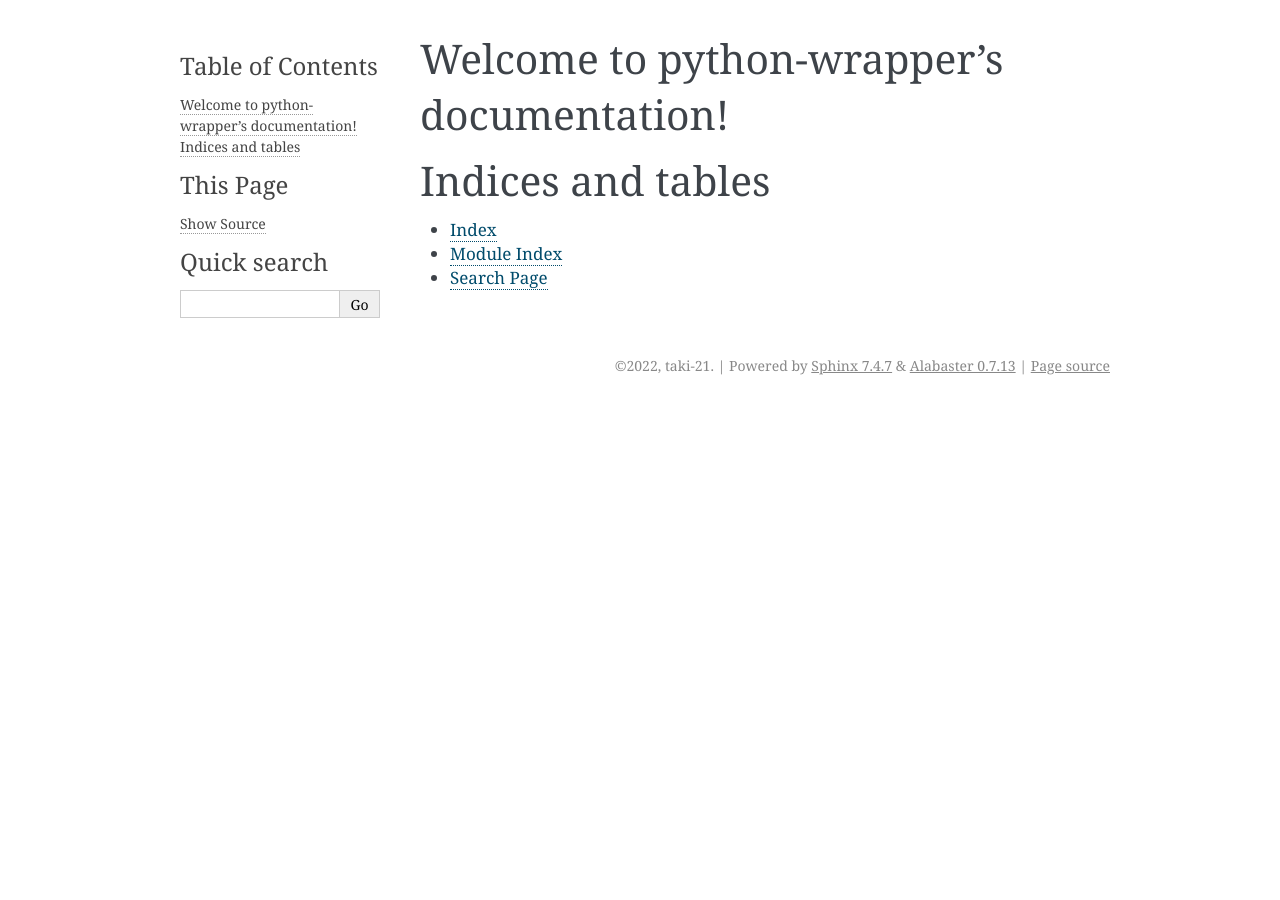
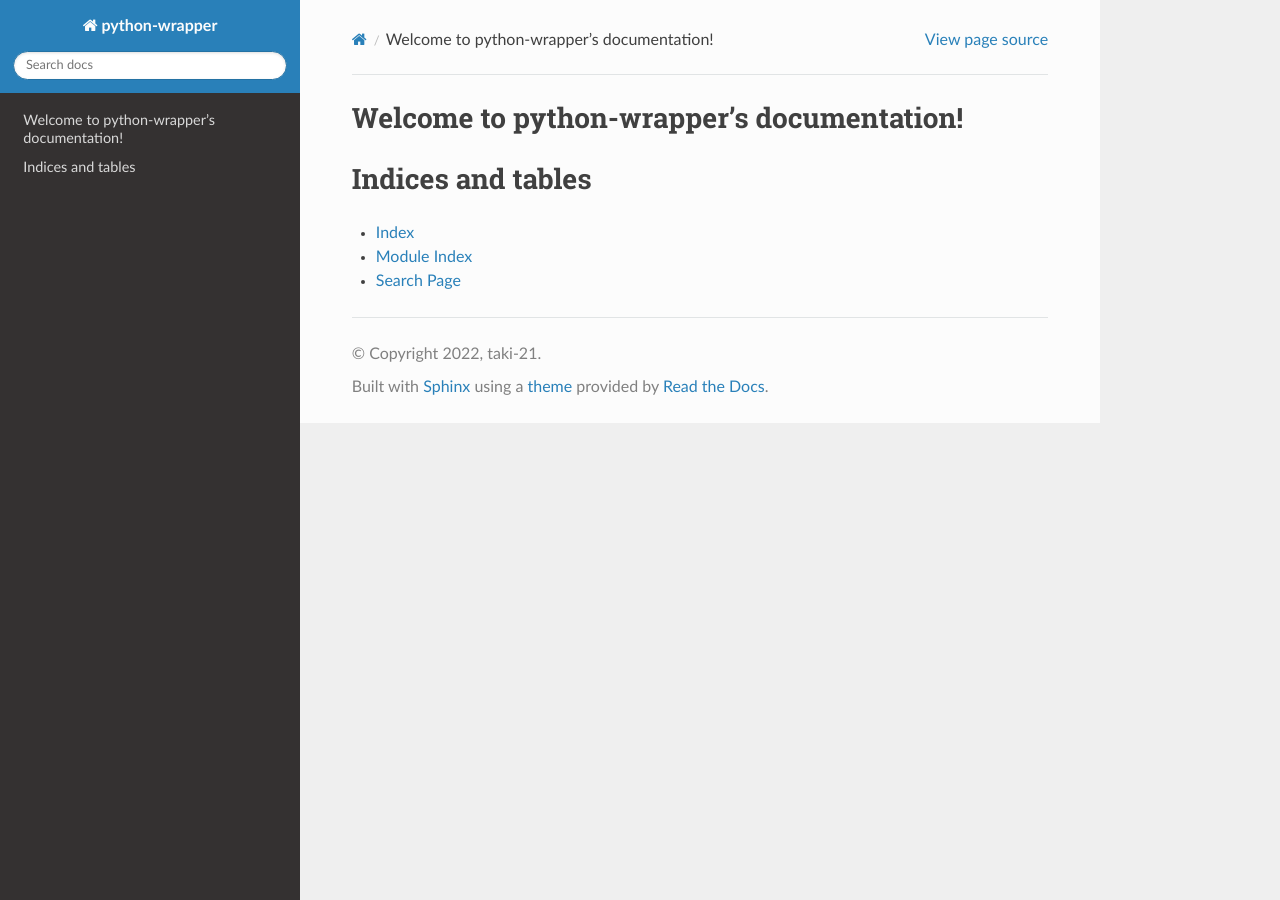
Before and after one commit to taki-21/generate-python-document, a Sphinx documentation site: the page built from docs/index.rst, in a window 1280 px wide. Built offline with Sphinx 7.4.7 and the Read the Docs theme 2.0.0, drawn with Linux system fonts in a browser that asks for light colours.

Commit message:
add: テーマのインストール

```diff
--- a/docs/conf.py
+++ b/docs/conf.py
@@ -12,6 +12,7 @@
 #
 import os
 import sys
+import sphinx_rtd_theme
 # sys.path.insert(0, os.path.abspath('.'))
 sys.path.insert(0, os.path.abspath('../pythonwrapper/a'))
 sys.path.insert(0, os.path.abspath('../pythonwrapper/b'))
@@ -50,7 +51,8 @@ exclude_patterns = ['_build', 'Thumbs.db', '.DS_Store']
 # The theme to use for HTML and HTML Help pages.  See the documentation for
 # a list of builtin themes.
 #
-html_theme = 'alabaster'
+html_theme = 'sphinx_rtd_theme'
+html_theme_path = ["_themes", sphinx_rtd_theme.get_html_theme_path()]
 
 # Add any paths that contain custom static files (such as style sheets) here,
 # relative to this directory. They are copied after the builtin static files,
```
